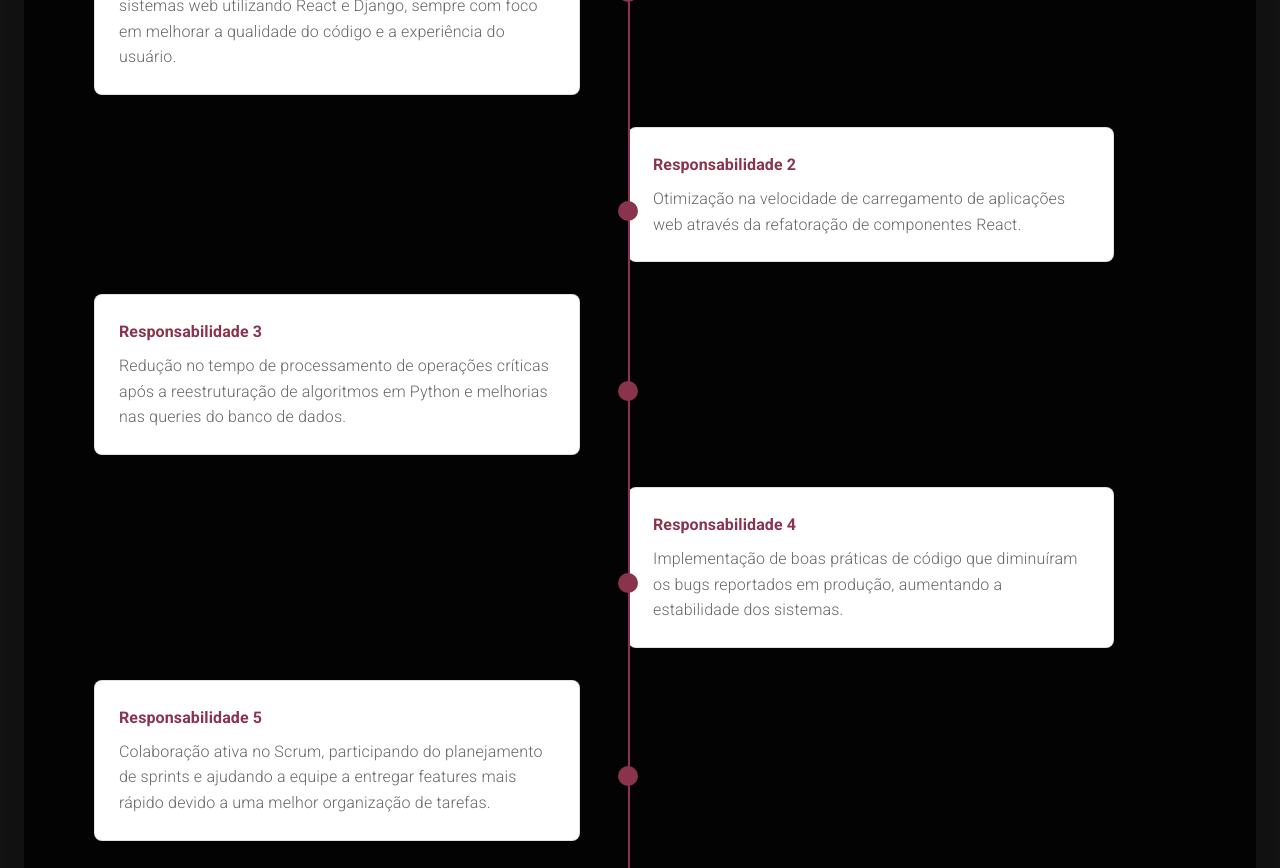
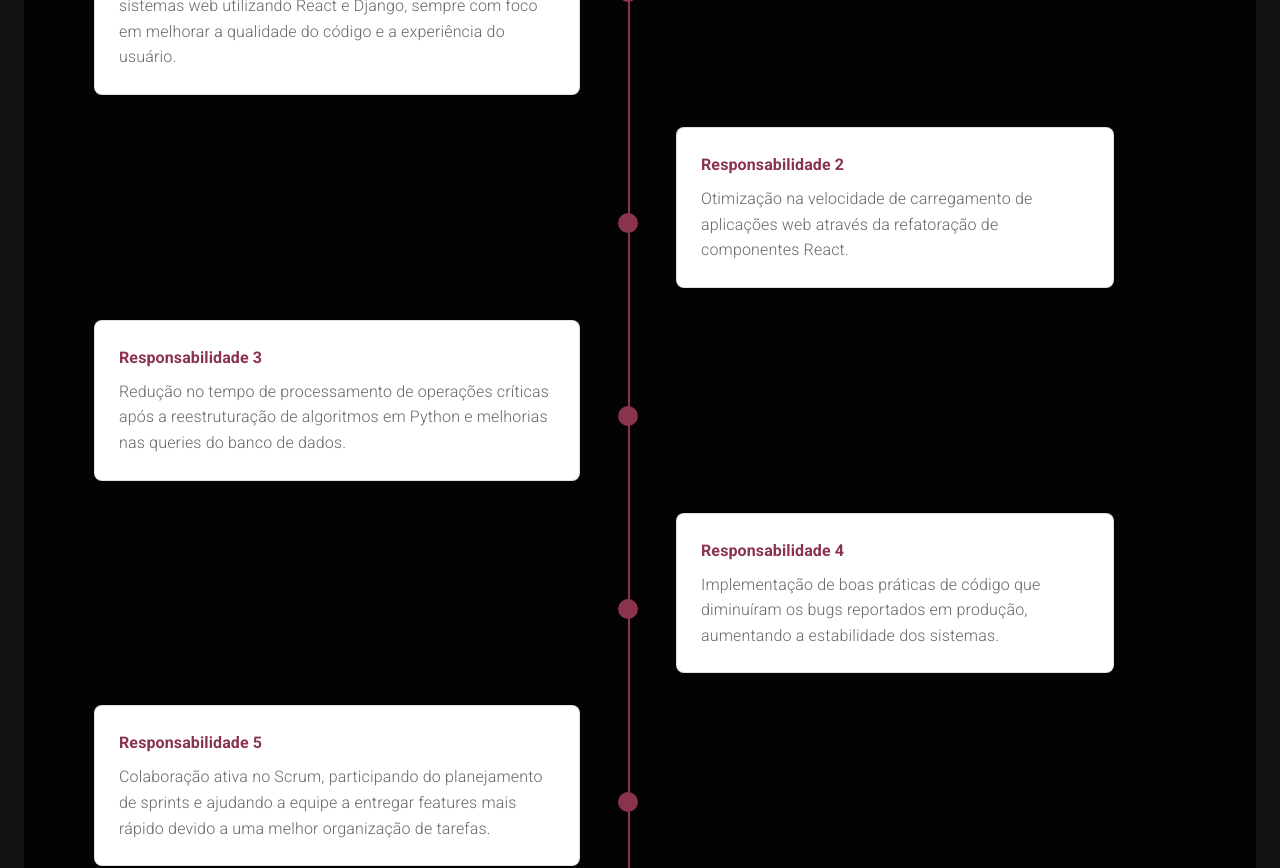
Before and after one commit to lumahloi/portfolio, a React (Create React App) app: page / in a window 1280 px wide. Shown: the part 3240-4108 px from the top of the page. Built offline with nearby package versions, Linux system fonts and the light colour scheme.

Commit message:
fix experiencie

```diff
--- a/src/pages/Portfolio/sections/Experiencia/sections/ExperienciasTimeline.js
+++ b/src/pages/Portfolio/sections/Experiencia/sections/ExperienciasTimeline.js
@@ -83,10 +83,14 @@ const ExperienciasTimeline = ({ experiencias }) => {
                 sx={{
                   position: "relative",
                   width: { xs: "100%", md: "50%" },
-                  pl: { xs: 6, md: 0 },
+                  pl: {
+                    xs: attrIndex % 2 === 1 ? "48px" : "6px",
+                    md: attrIndex % 2 === 1 ? "48px" : 0,
+                  },
                   pr: { xs: 2, md: 6 },
                   pb: 4,
                   left: attrIndex % 2 === 0 ? { md: 0 } : { md: "50%" },
+                  right: attrIndex % 2 === 1 ? { md: "50%" } : { md: 0 },
                   "&::after": {
                     content: '""',
                     position: "absolute",
@@ -96,8 +100,12 @@ const ExperienciasTimeline = ({ experiencias }) => {
                     borderRadius: "50%",
                     top: "50%",
                     transform: "translateY(-50%)",
-                    zIndex: 2,
-                    left: { xs: "-10px", md: attrIndex % 2 === 0 ? "calc(100% - 10px)" : "-10px" },
+                    left: {
+                      md: attrIndex % 2 === 0 ? "calc(100% - 10px)" : "-10px",
+                    },
+                    right: {
+                      md: attrIndex % 2 === 1 ? "-10px" : "calc(100% - 10px)",
+                    },
                   },
                 }}
               >
```
